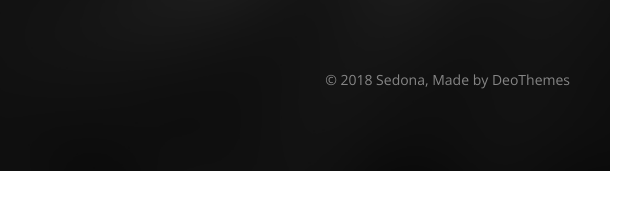
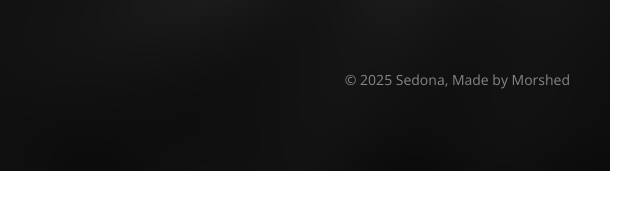
Before and after one commit to dev-morshed/sedona_architecture, a plain HTML site: page index.html in a window 1280 px wide. Shown: the part 4061-4259 px from the top of the page, 640-1280 px from the left. Drawn offline with nearby package versions, Linux system fonts and the light colour scheme; files whose address does not match are found by name.

Commit message:
Update index.html

```diff
--- a/index.html
+++ b/index.html
@@ -797,7 +797,7 @@
 				<div class="footer__bottom">
 					<div class="container-fluid text-right text-md-center">
 						<span class="copyright">
-							&copy; 2018 Sedona, Made by <a href="https://deothemes.com">DeoThemes</a>
+							&copy; 2025 Sedona, Made by <a href="https://deothemes.com">Morshed</a>
 						</span>
 					</div>
 				</div> <!-- end footer bottom -->
@@ -833,4 +833,5 @@
 	<script src="revolution/js/extensions/revolution.extension.parallax.min.js"></script>
 
 </body>
+
 </html>
```
